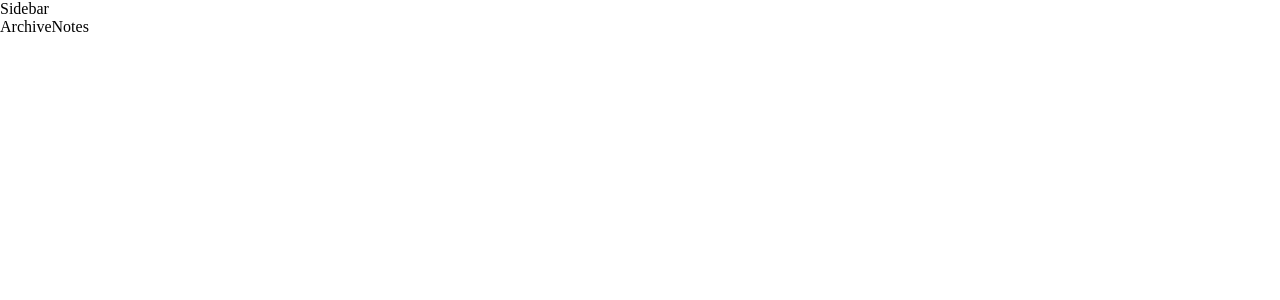
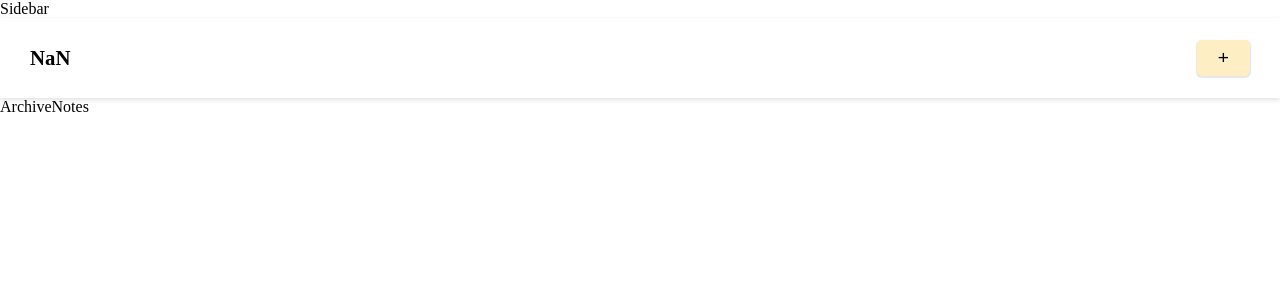
Before and after one commit to JuAhLee/KeepNoteApp, a React (Vite) app: page /archive in a window 1280 px wide. Shown: the top 300 px of the page. Built offline with nearby package versions, Linux system fonts and the light colour scheme.

Commit message:
NavBar 생성

```diff
--- a/src/App.tsx
+++ b/src/App.tsx
@@ -1,6 +1,6 @@
 import { BrowserRouter, Navigate, Route, Routes } from "react-router-dom";
 import "./App.css";
-import { Sidebar } from "./layout";
+import { Navbar, Sidebar } from "./layout";
 import {
   AllNotes,
   ArchiveNotes,
@@ -15,6 +15,7 @@ function App() {
       <BrowserRouter>
         <Sidebar />
         <div className="app__container">
+          <Navbar />
           <Routes>
             <Route path="/" element={<AllNotes />} />
             <Route path="/archive" element={<ArchiveNotes />} />
--- a/src/layout/Navbar/Navbar.tsx
+++ b/src/layout/Navbar/Navbar.tsx
@@ -1,7 +1,41 @@
 import React from "react";
+import { Container, StyledNav } from "./Navbar.styles";
+import { FiMenu } from "react-icons/fi";
+import { ButtonFill } from "../../styles/styles";
+import { useLocation } from "react-router-dom";
+import { useAppDispatch } from "../../hooks/redux";
+import { toggleMenu } from "../../store/menu/menuSlice";
+import { toggleCreateNoteModal } from "../../store/modal/modalSlice";
+import getStandardName from "../../utils/getStandardName";
 
 const Navbar = () => {
-  return <div>Navbar</div>;
+  const dispatch = useAppDispatch();
+  const { pathname, state } = useLocation();
+
+  if (pathname === "/404") {
+    return null;
+  }
+
+  return (
+    <StyledNav>
+      <div className="nav__menu">
+        <FiMenu onClick={() => dispatch(toggleMenu(true))} />
+      </div>
+
+      <Container>
+        <div className="nav__page-title"> {getStandardName(state)}</div>
+
+        {state !== "Trash" && state !== "Archive" && (
+          <ButtonFill
+            onClick={() => dispatch(toggleCreateNoteModal(true))}
+            className="nav__btn"
+          >
+            <span>+</span>
+          </ButtonFill>
+        )}
+      </Container>
+    </StyledNav>
+  );
 };
 
 export default Navbar;
--- a/src/store/menu/menuSlice.ts
+++ b/src/store/menu/menuSlice.ts
@@ -11,7 +11,12 @@ const initialState: MenuState = {
 const menuSlice = createSlice({
   name: "menu",
   initialState,
-  reducers: {},
+  reducers: {
+    toggleMenu: (state, action) => {
+      state.isOpen = action.payload;
+    },
+  },
 });
 
+export const { toggleMenu } = menuSlice.actions;
 export default menuSlice.reducer;
--- a/src/store/modal/modalSlice.ts
+++ b/src/store/modal/modalSlice.ts
@@ -17,7 +17,27 @@ const initialState: ModalState = {
 const modalSlice = createSlice({
   name: "modal",
   initialState,
-  reducers: {},
+  reducers: {
+    toggleTagsModal: (state, { payload }) => {
+      const { type, view } = payload;
+
+      if (type === "add") {
+        state.viewAddTagsModal = view;
+      } else {
+        state.viewEditTagsModal = view;
+      }
+    },
+
+    toggleCreateNoteModal: (state, action) => {
+      state.viewCreateNoteModal = action.payload;
+    },
+
+    toggleFiltersModal: (state, action) => {
+      state.viewFiltersModal = action.payload;
+    },
+  },
 });
 
+export const { toggleCreateNoteModal, toggleFiltersModal, toggleTagsModal } =
+  modalSlice.actions;
 export default modalSlice.reducer;
--- a/src/utils/getStandardName.ts
+++ b/src/utils/getStandardName.ts
@@ -0,0 +1,8 @@
+const getStandardName = (name: string) => {
+  return (
+    name?.slice(0, 1).toUpperCase() +
+    name?.slice(1, name.length).toLocaleLowerCase()
+  );
+};
+
+export default getStandardName;
```
